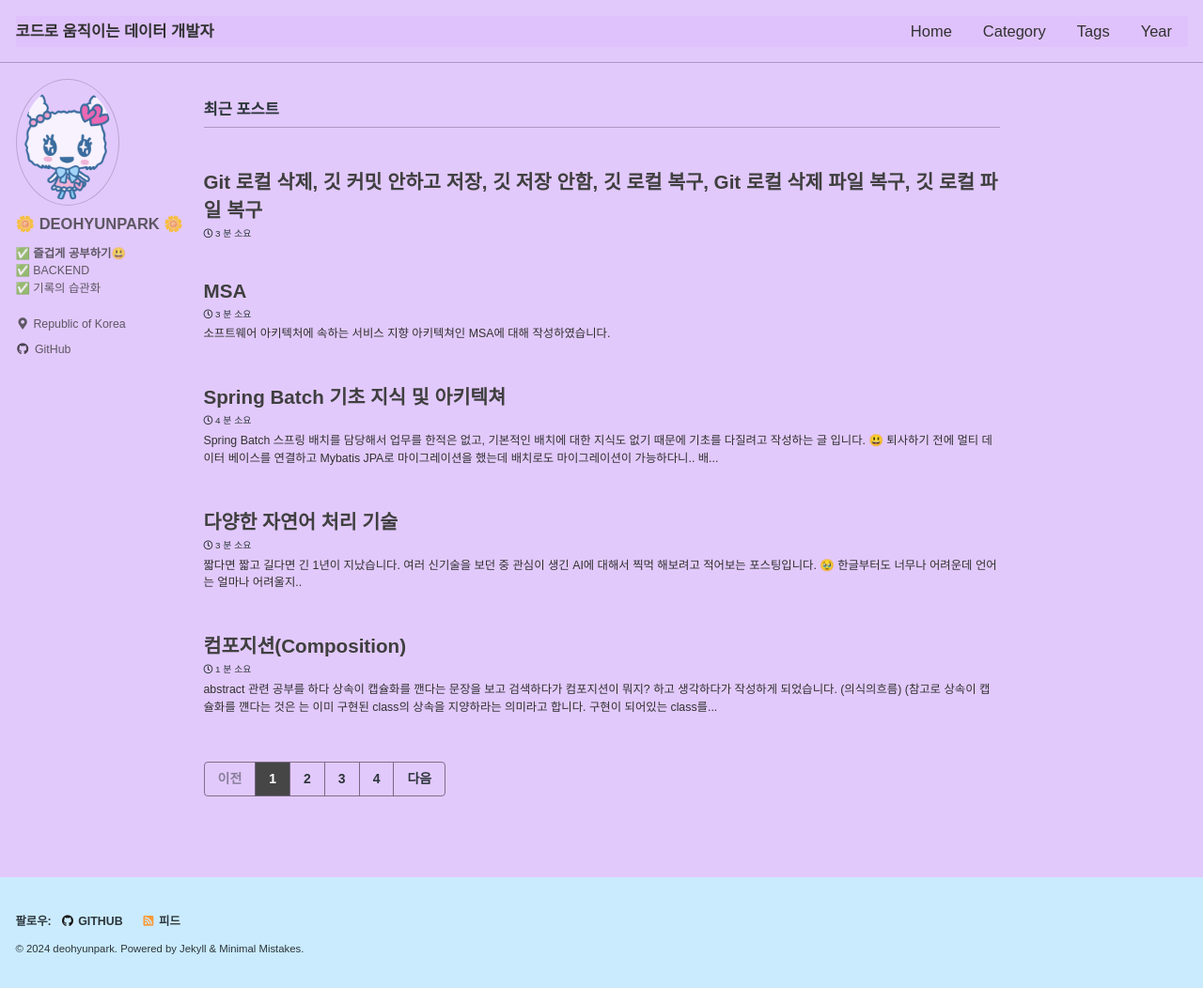
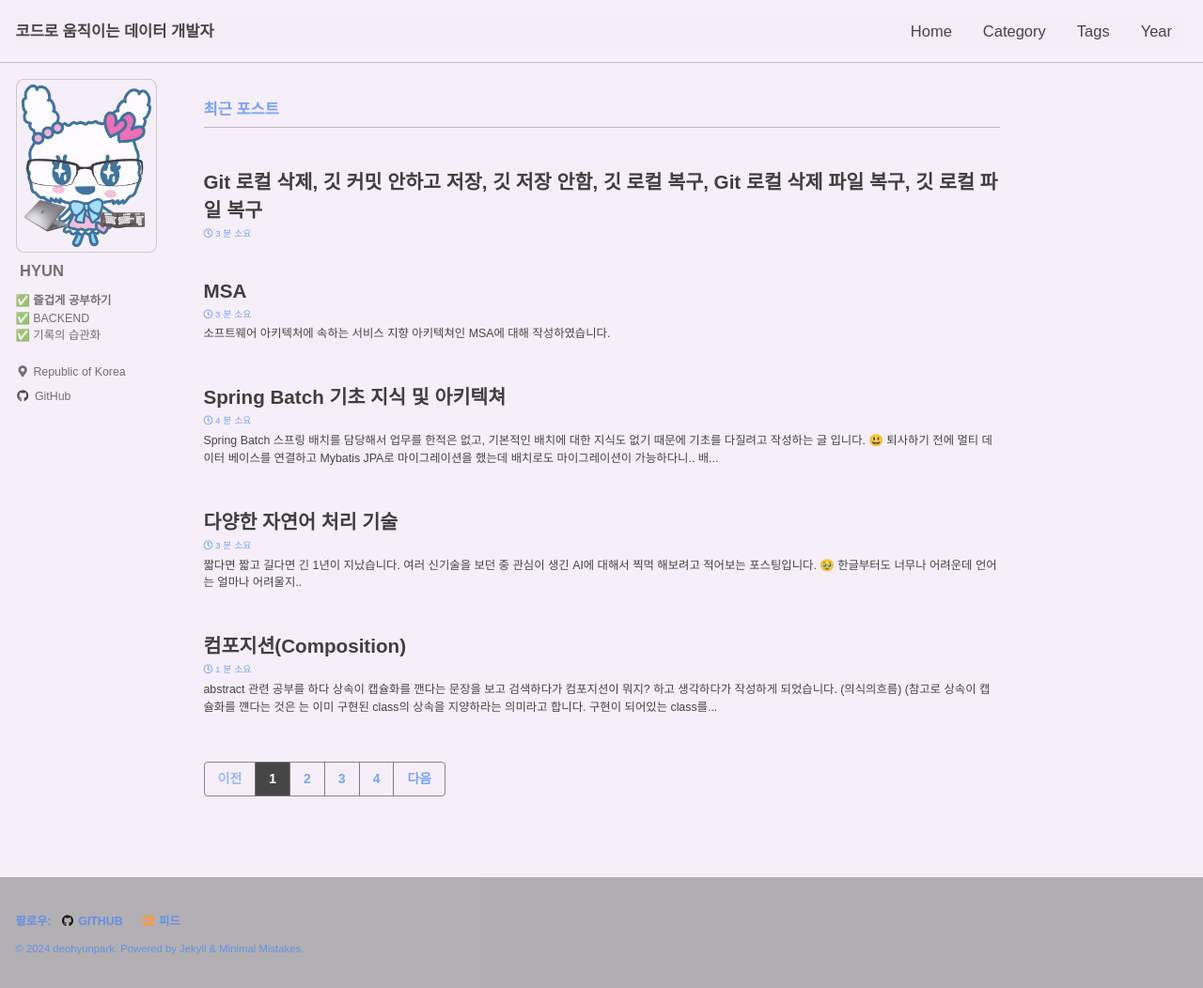
Before and after one commit to deohyunpark/deohyunpark.github.io, a Jekyll site: the page built from index.html, in a window 1280 px wide and 1052 px high. Shown: the whole window at 94% size. Built offline with Jekyll 4.4.1, drawn with Linux system fonts in a browser that asks for light colours; cached includes are drawn as plain includes; the list of posts is cut into pages by our own code.

Commit message:
프로필 이미지 변경, 배경색 바꿈

```diff
--- a/_config.yml
+++ b/_config.yml
@@ -22,7 +22,7 @@ subtitle                 : # site tagline that appears below site title in masth
 name                     : "deohyunpark"
 description              : "공부 겸 기록 블로그"
 url                      : "https://deohyunpark.github.io"
-baseurl                  : # the subpath of your site, e.g. "/blog"
+baseurl                  : # the subpath of your site, e.g. ff"/blog"
 repository               : "deohyunpark/deohyunpark.github.io"
 teaser                   : # path of fallback teaser image, e.g. "/assets/images/500x300.png"
 logo                     : # path of logo image to display in the masthead, e.g. "/assets/images/88x88.png"
@@ -105,9 +105,9 @@ analytics:
 
 # Site Author
 author:
-  name             : "🌼&nbsp;DEOHYUNPARK&nbsp;🌼"
+  name             : "&nbsp;HYUN&nbsp;"
   avatar           : "/image/profile/파비콘.png"
-  bio              : "**✅&nbsp;즐겁게 공부하기😃**<br>✅&nbsp;BACKEND<br>✅&nbsp;기록의 습관화"
+  bio              : "**✅&nbsp;즐겁게 공부하기**<br>✅&nbsp;BACKEND<br>✅&nbsp;기록의 습관화"
 
   location         : "Republic of Korea"
   email            :
--- a/_sass/minimal-mistakes/_sidebar.scss
+++ b/_sass/minimal-mistakes/_sidebar.scss
@@ -127,8 +127,8 @@
   }
 
   img {
-    max-width: 110px;
-    border-radius: 50%;
+    max-width: 150px;
+    border-radius: 5%;
 
     @include breakpoint($large) {
       padding: 5px;
--- a/_sass/minimal-mistakes/skins/_sunrise.scss
+++ b/_sass/minimal-mistakes/skins/_sunrise.scss
@@ -3,40 +3,40 @@
    ========================================================================== */
 
 /* Colors */
-$dark-gray: #2b353a !default;
-$background-color: rgba(222, 194, 251, 0.87) !default;
-$text-color: #313131 !default;
-$muted-text-color: $dark-gray !default;
-$primary-color: #464646 !default;
-$border-color: mix(#000, $background-color, 20%) !default;
-$code-background-color: mix(#fff, $background-color, 20%) !default;
-$code-background-color-dark: mix(#000, $background-color, 10%) !default;
-$form-background-color: mix(#fff, $background-color, 15%) !default;
-$footer-background-color: rgba(190, 253, 255, 0.65) !default;
-$link-color: mix(#000, $primary-color, 10%) !default;
-$link-color-hover: mix(rgba(61, 128, 255, 0.68), $link-color, 25%) !default;
-$link-color-visited: mix(#000, $link-color, 25%) !default;
-$masthead-link-color: $text-color !default;
-$masthead-link-color-hover: mix(#000, $text-color, 20%) !default;
-$navicon-link-color-hover: mix(#000, $background-color, 30%) !default;
+$dark-gray: #6f767d;
+$background-color: rgba(245, 236, 248, 0.84);
+$text-color: #464646 ;
+$muted-text-color: rgba(61, 128, 255, 0.68);
+$primary-color: #464646 ;
+$border-color: mix(#000, $background-color, 20%) ;
+$code-background-color: mix(#fff, $background-color, 20%) ;
+$code-background-color-dark: mix(#000, $background-color, 10%) ;
+$form-background-color: mix(#fff, $background-color, 15%) ;
+$footer-background-color: rgba(142, 142, 142, 0.65);
+$link-color: mix(#000, $primary-color, 10%) ;
+$link-color-hover: mix(rgba(61, 128, 255, 0.68), $link-color, 25%) ;
+$link-color-visited: mix(#000, $link-color, 25%) ;
+$masthead-link-color: $text-color ;
+$masthead-link-color-hover: mix(#000, $text-color, 20%) ;
+$navicon-link-color-hover: mix(#000, $background-color, 30%) ;
 
 /* sunrise syntax highlighting (base16) */
-$base00: #1d1f21 !default;
-$base01: #282a2e !default;
-$base02: #373b41 !default;
-$base03: #969896 !default;
-$base04: #b4b7b4 !default;
-$base05: #c5c8c6 !default;
-$base06: #e0e0e0 !default;
-$base07: #ffffff !default;
-$base08: #cc6666 !default;
-$base09: #de935f !default;
-$base0a: #f0c674 !default;
-$base0b: #b5bd68 !default;
-$base0c: #8abeb7 !default;
-$base0d: #81a2be !default;
-$base0e: #b294bb !default;
-$base0f: #a3685a !default;
+$base00: #1d1f21 ;
+$base01: #282a2e ;
+$base02: #373b41 ;
+$base03: #969896 ;
+$base04: #b4b7b4 ;
+$base05: #c5c8c6 ;
+$base06: #e0e0e0 ;
+$base07: #ffffff ;
+$base08: #cc6666 ;
+$base09: #de935f ;
+$base0a: #f0c674 ;
+$base0b: #b5bd68 ;
+$base0c: #8abeb7 ;
+$base0d: #81a2be ;
+$base0e: #b294bb ;
+$base0f: #a3685a ;
 
 .author__urls.social-icons .fa,
 .page__footer-follow .social-icons .svg-inline--fa {
```
Also changed, not shown: image/profile/파비콘.png.
